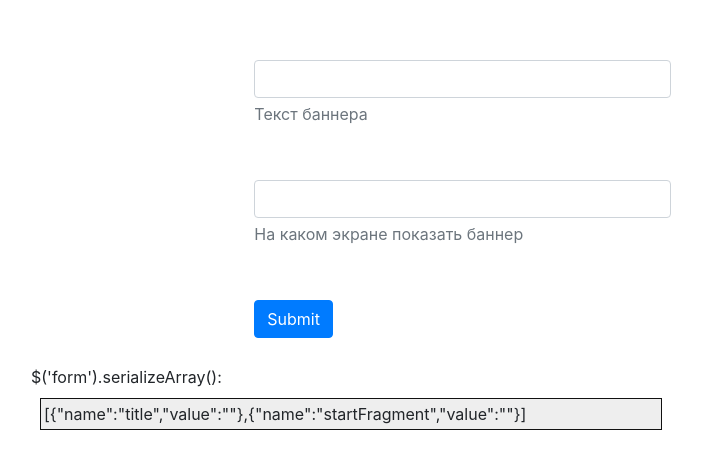
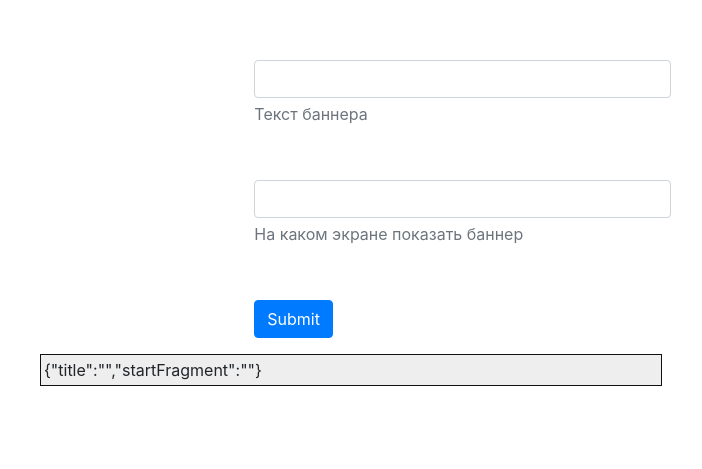
Before and after one commit to ratanoff/RemoteConfigurator, a plain HTML site: page index.html in a window 1280 px wide. Shown: the part 167-636 px from the top of the page, without its empty margins (289-991 px from the left). Drawn offline with nearby package versions, Linux system fonts and the light colour scheme.

Commit message:
form to object

```diff
--- a/index.html
+++ b/index.html
@@ -35,25 +35,20 @@
             </div>
             <div class="form-group row">
                 <div class="offset-4 col-8">
-                    <button name="submit" type="submit" class="btn btn-primary">Submit</button>
+                    <button name="submit" type="submit" class="btn btn-primary" onclick="getFormData()">Submit</button>
                 </div>
             </div>
         </form>
 
-        <div>$('form').serializeArray():</div>
-        <div id=serializearray>asfdg</div>
+    <div id=serializearray></div>
 
 </div>
 
 <script src="https://code.jquery.com/jquery-3.2.1.slim.min.js"
         integrity="sha384-KJ3o2DKtIkvYIK3UENzmM7KCkRr/rE9/Qpg6aAZGJwFDMVNA/GpGFF93hXpG5KkN"
         crossorigin="anonymous"></script>
-    <script src="https://cdnjs.cloudflare.com/ajax/libs/popper.js/1.12.9/umd/popper.min.js"
-        integrity="sha384-ApNbgh9B+Y1QKtv3Rn7W3mgPxhU9K/ScQsAP7hUibX39j7fakFPskvXusvfa0b4Q"
-        crossorigin="anonymous"></script>
 <script src="script.js"></script>
 </body>
 
 
-
 </html>
--- a/script.js
+++ b/script.js
@@ -1,9 +1,16 @@
 $(function () {
-    var update = function () {
+    let update = function () {
         $('#serializearray').text(
-            JSON.stringify($('form').serializeArray())
-        );
+            JSON.stringify(
+                $('form').serializeArray()
+                    .reduce(function (a, x) {
+                        a[x.name] = x.value;
+                        return a;
+                    }, {})
+            )
+        )
     };
+
     update();
     $('form').change(update);
-})
+});
```
Lines whose indentation alone changed are shown as unchanged.
